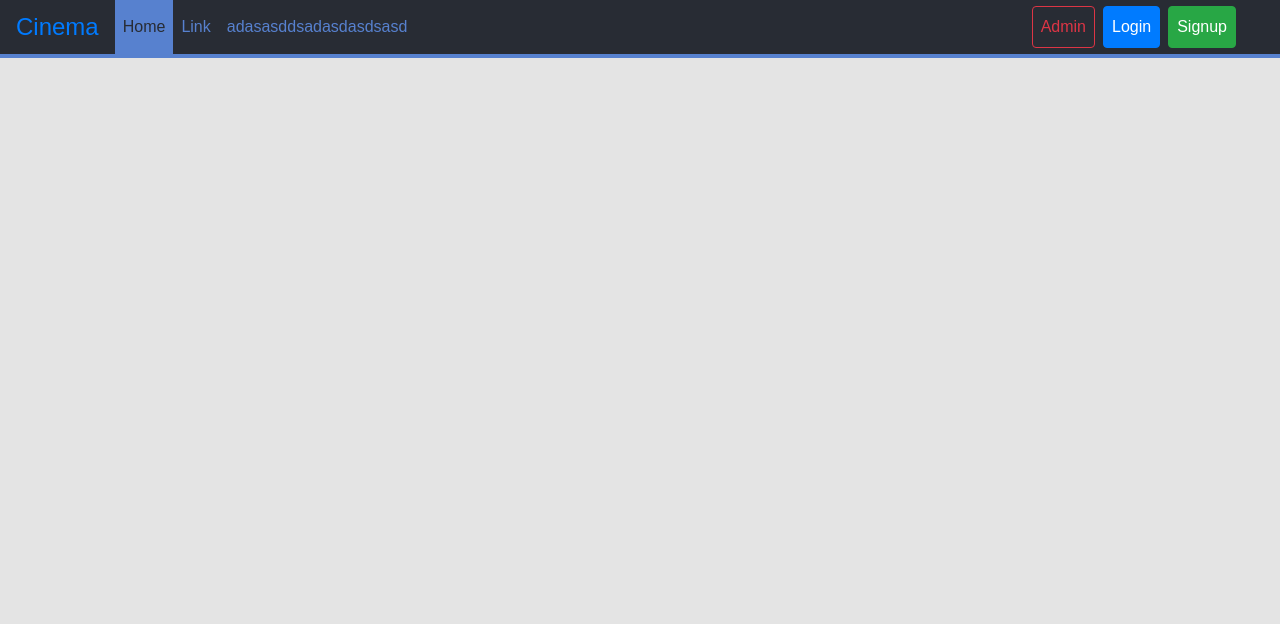
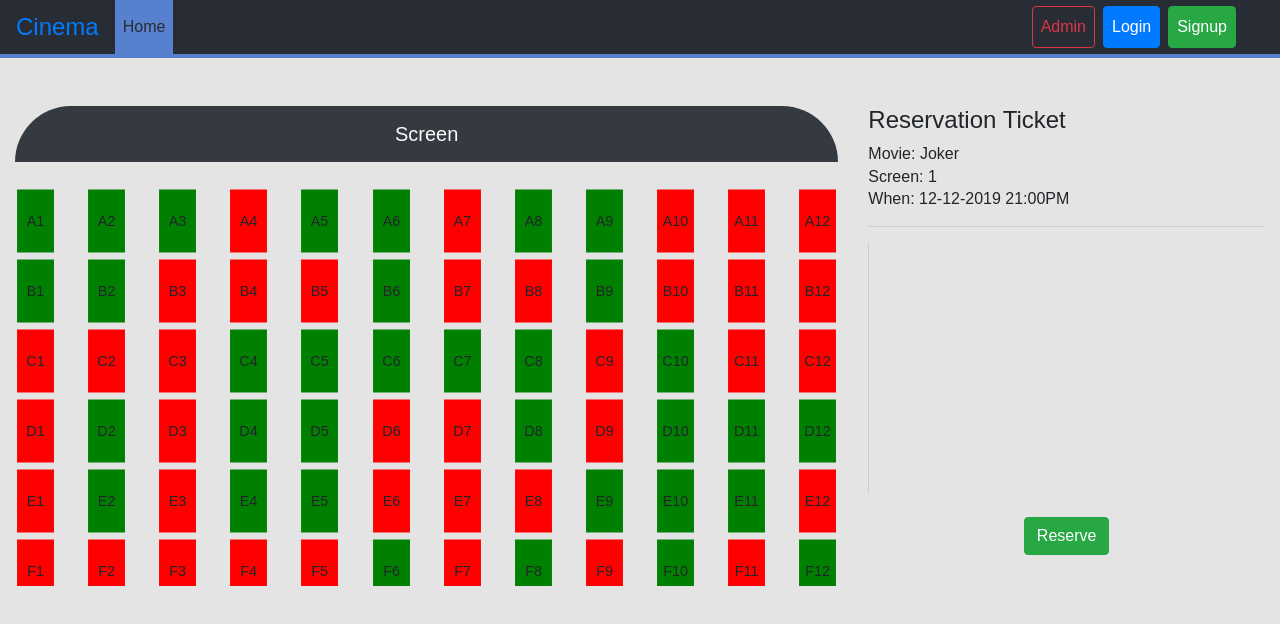
Before and after one commit to EhabElSherif/Cinema-Reservation, a React (Create React App) app in the folder frontend/: page /movie/1/reservation/1 in a window 1280 px wide. Shown: the top 624 px of the page. Built offline with nearby package versions, Linux system fonts and the light colour scheme.

Commit message:
Add (CinemaHall,Chair,Ticket), Route to Reservation

```diff
--- a/frontend/src/components/AddMovie/AddMovie.js
+++ b/frontend/src/components/AddMovie/AddMovie.js
@@ -5,23 +5,44 @@ class AddMovie extends Component {
         genres:[
             {
                 id:1,
+                name:"Comedy"
+            },{
+                id:2,
+                name:"Sci-Fi"
+            },{
+                id:3,
+                name:"Horror"
+            },{
+                id:4,
+                name:"Romance"
+            },{
+                id:5,
                 name:"Action"
             },{
-                id:2,
+                id:6,
+                name:"Thriller"
+            },{
+                id:7,
                 name:"Drama"
             },{
-                id:3,
-                name:"Comedy"
+                id:8,
+                name:"Mystery"
             },{
-                id:4,
-                name:"Horror"
+                id:9,
+                name:"Crime"
             },{
-                id:5,
-                name:"Thriller"
+                id:10,
+                name:"Animation"
             },{
-                id:6,
-                name:"Sci-Fi"
-            },
+                id:11,
+                name:"Adventure"
+            },{
+                id:12,
+                name:"Fantasy"
+            },{
+                id:13,
+                name:"Superhero"
+            }
         ]
     }
     render() {
@@ -49,19 +70,6 @@ class AddMovie extends Component {
                         <button type="submit" className="btn btn-primary mb-3">Submit</button>
                     </div>
                 </form>
-                {/* <form className="mt-5">
-                    <div className="row m-0">
-                        <div className="col-8">
-                            <div className="row m-0">
-                                <div className="col-1"></div>
-                                <label className="col-3 m-0 align-self-center text-left">Movie Length:</label>
-                                <input className="col-6 my-2 input-group-text text-left" type="text" required name="length" placeholder="Length"></input>
-                                <div className="col"></div>
-                            </div>
-                        </div>
-                    </div>
-                    <button className="btn btn-primary button col-3 mt-1 mb-3 pb-2">Add Movie</button>
-                </form> */}
             </React.Fragment>
         )
     }
--- a/frontend/src/components/App/App.js
+++ b/frontend/src/components/App/App.js
@@ -5,6 +5,7 @@ import AllMovies from '../AllMovies/AllMovies';
 import MovieDetails from '../MovieDetails/MovieDetails';
 import AdminPanel from '../AdminPanel/AdminPanel';
 import Popup from '../Popup/Popup';
+import CinemaHall from '../CinemaHall/CinemaHall';
 import './App.css';
 
 class App extends Component{
@@ -24,6 +25,7 @@ class App extends Component{
 					<div className="mt-5">
 						<Route exact path="/" component={AllMovies}></Route>
 						<Route exact path="/movie/:id" component={MovieDetails}></Route>
+						<Route exact path="/movie/:id/reservation/:id" component={CinemaHall}></Route>
 						<Route exact path="/admin" component={AdminPanel}></Route>
 					</div>
 					<Popup type={this.state.loginOrReg}></Popup>
--- /dev/null
+++ b/frontend/src/components/Chair/Chair.js
@@ -0,0 +1,31 @@
+import React, { Component } from 'react'
+
+export class Chair extends Component {
+
+    state = {
+        willReserve:false
+    }
+
+    chairStyle = ()=>{
+        return this.props.isReserved === true ? "red" : this.state.willReserve ? "blue" : "green"
+    }
+
+    addOrRemoveOrder = (position)=>{
+        var x;
+        this.props.isReserved === true ? x=0 : this.state.willReserve === false ? this.props.getOrder(position) : this.props.removeOrder(position)
+        this.setState({willReserve:!this.state.willReserve});
+    }
+
+    render() {
+        return (
+            <React.Fragment>
+                <div className="w-100 h-100 d-flex justify-content-center align-items-center" style={{backgroundColor:this.chairStyle()}} onClick={()=>this.addOrRemoveOrder({column:this.props.column,row:this.props.row})}>
+                    {this.props.row+this.props.column}
+                </div>
+            </React.Fragment>
+        )
+    }
+}
+
+
+export default Chair
--- /dev/null
+++ b/frontend/src/components/CinemaHall/CinemaHall.js
@@ -0,0 +1,102 @@
+import React, { Component } from 'react'
+import Chair from '../Chair/Chair'
+import Ticket from '../Ticket/Ticket'
+
+
+export default class CinemaHall extends Component {
+    RowsNames ={
+        1 :"A",
+        2 :"B",
+        3 :"C",
+        4 :"D",
+        5 :"E",
+        6 :"F",
+        7 :"G",
+        8 :"H",
+        9 :"I",
+        10 :"J",
+        11 :"K",
+        12 :"L",
+        13 :"M",
+        14 :"N",
+        15 :"O",
+        16 :"P",
+        17 :"Q",
+        18 :"R",
+        19 :"S",
+        20 :"T",
+        21 :"U",
+        22 :"V",
+        23 :"W",
+        24 :"X",
+        25 :"Y",
+        26 :"Z"
+    }
+
+    state = {
+        screen:{
+            id:1,
+            date: "12-12-2019",
+            time: "21:00PM"
+        },
+        movie:{
+            name: "Joker",
+            genre: ["Action","Drama"],
+            length: "150mins",
+            img: "/img/1.jpg",
+        },
+        rows:10,
+        columns:12,
+        orders: []
+    }
+
+    getOrder = (chair)=>{
+        var orders = this.state.orders
+        orders.push(chair)
+        this.setState({orders:orders})
+    }
+
+    removeOrder = (chair)=>{
+        var orders = this.state.orders
+        orders.map((obj,idx)=>{
+            if ((obj.column === chair.column) &&  (obj.row === chair.row)){
+                orders.splice(idx,1);
+                this.setState({orders:orders})
+                return
+            }
+        })
+    }
+
+    placeChairs = (rows,columns)=>{
+        var chairs = [];
+        for (var i = 0; i < rows; i++) {
+            for (let j = 0; j < columns; j++) {
+                chairs.push(
+                    <div className="col" style={{minWidth:"70px",height:"70px",transform:"scale(0.9)"}}>
+                        <Chair getOrder={this.getOrder} removeOrder={this.removeOrder} column={j+1} row={this.RowsNames[i+1]} isReserved={Math.random() >= 0.5}></Chair>
+                    </div>
+                );
+            }
+        }
+        return <React.Fragment>{chairs}</React.Fragment>;
+    }
+    render() {
+        return (
+            <div className="d-flex">
+                <div className="row col-8 m-0">
+                    <div className="w-100 bg-dark py-3 mb-4" style={{borderTopRightRadius:"5rem",borderTopLeftRadius:"5rem"}}>
+                        <h5 className="text-center text-light m-0">
+                        Screen
+                        </h5>
+                    </div>
+                    <div className="row" style={{maxHeight:"400px",minHeight:"400px",overflowY:"auto"}}>
+                        {this.placeChairs(this.state.rows,this.state.columns)}
+                    </div>
+                </div>
+                <div className="col-4 text-center">
+                    <Ticket movie={this.state.movie} screen={this.state.screen} orders={this.state.orders}></Ticket>
+                </div>
+            </div>
+        )
+    }
+}
--- a/frontend/src/components/MovieDetails/MovieDetails.js
+++ b/frontend/src/components/MovieDetails/MovieDetails.js
@@ -4,6 +4,7 @@ import MovieScreening from './../MovieScreening/MovieScreening';
 
 class MovieDetails extends Component{
 	state={
+		id:1,
 		name: "Joker",
 		genre: ["Action","Drama"],
 		length: "150mins",
@@ -57,7 +58,7 @@ class MovieDetails extends Component{
 					<p>
 						Length: {this.state.length}
 					</p>
-					<MovieScreening movieScreens={this.state.screening}></MovieScreening>
+					<MovieScreening movieID={this.state.id} movieScreens={this.state.screening}></MovieScreening>
 				</div>
 			</div>
         );
--- a/frontend/src/components/MovieScreening/MovieScreening.js
+++ b/frontend/src/components/MovieScreening/MovieScreening.js
@@ -1,5 +1,6 @@
 import React,{Component} from 'react';
 import './MovieScreening.css';
+import { Link } from 'react-router-dom';
 
 class MovieScreening extends Component{
 
@@ -20,11 +21,11 @@ class MovieScreening extends Component{
                         <div className="row m-0">
                             <div className="col-2 d-flex align-items-center">{value["screenNumber"]}</div>
                             <div className="col-10">
-                            {value['dateTime'].map((value)=>(
+                            {value['dateTime'].map((dateTime)=>(
                                 <div className="d-flex my-3">
-                                    <div className="col-5 py-2">{value['date']}</div>
-                                    <div className="col-5 py-2">{value['time']}</div>
-                                    <button className="col-2 btn btn-success">Reserve</button>
+                                    <div className="col-5 py-2">{dateTime['date']}</div>
+                                    <div className="col-5 py-2">{dateTime['time']}</div>
+                                    <Link to={"/movie/"+this.props.movieID+"/reservation/"+value['screenNumber']} className="col-2 btn btn-success">Reserve</Link>
                                 </div>
                             ))}
                             </div>
--- a/frontend/src/components/Navbar/Navbar.js
+++ b/frontend/src/components/Navbar/Navbar.js
@@ -22,12 +22,6 @@ class Navbar extends Component {
 						<li className="nav-item active">
 							<Link className="nav-link pt-3 pb-3" to="/">Home</Link>
 						</li>
-						<li className="nav-item">
-							<Link className="nav-link pt-3 pb-3" to="/">Link</Link>
-						</li>
-						<li className="nav-item">
-							<Link className="nav-link pt-3 pb-3" to="/">adasasddsadasdasdsasd</Link>
-						</li>
 					</ul>
 					<ul className="navbar-nav ml-auto mr-4 mt-0 mb-0">
 						<li className="nav-item mx-1">
--- /dev/null
+++ b/frontend/src/components/Ticket/Ticket.js
@@ -0,0 +1,23 @@
+import React, { Component } from 'react'
+
+export class Ticket extends Component {
+    render() {
+        return (
+            <React.Fragment>
+                <h4 className="text-left">Reservation Ticket</h4>
+                <p className="text-left m-0 p-0">{"Movie: "+this.props.movie.name}</p>
+                <p className="text-left m-0 p-0">{"Screen: "+this.props.screen.id}</p>
+                <p className="text-left m-0 p-0">{"When: "+this.props.screen.date+" "+this.props.screen.time}</p>
+                <hr></hr>
+                <div className="text-left pl-3" style={{borderLeft:"1px solid rgba(0,0,0,0.1)",maxHeight:"250px",minHeight:"250px",overflowY:"auto"}}>
+                    {this.props.orders.map((order)=>(
+                        <p>{"Chair# "+order["row"]+order["column"]}</p>
+                    ))}
+                </div>
+                <button type="submit" className="btn btn-success mt-4 mb-3">Reserve</button>
+            </React.Fragment>
+        )
+    }
+}
+
+export default Ticket
```
Also changed, not shown: frontend/public/img/cinema-chair-top-view-md.png (added).
